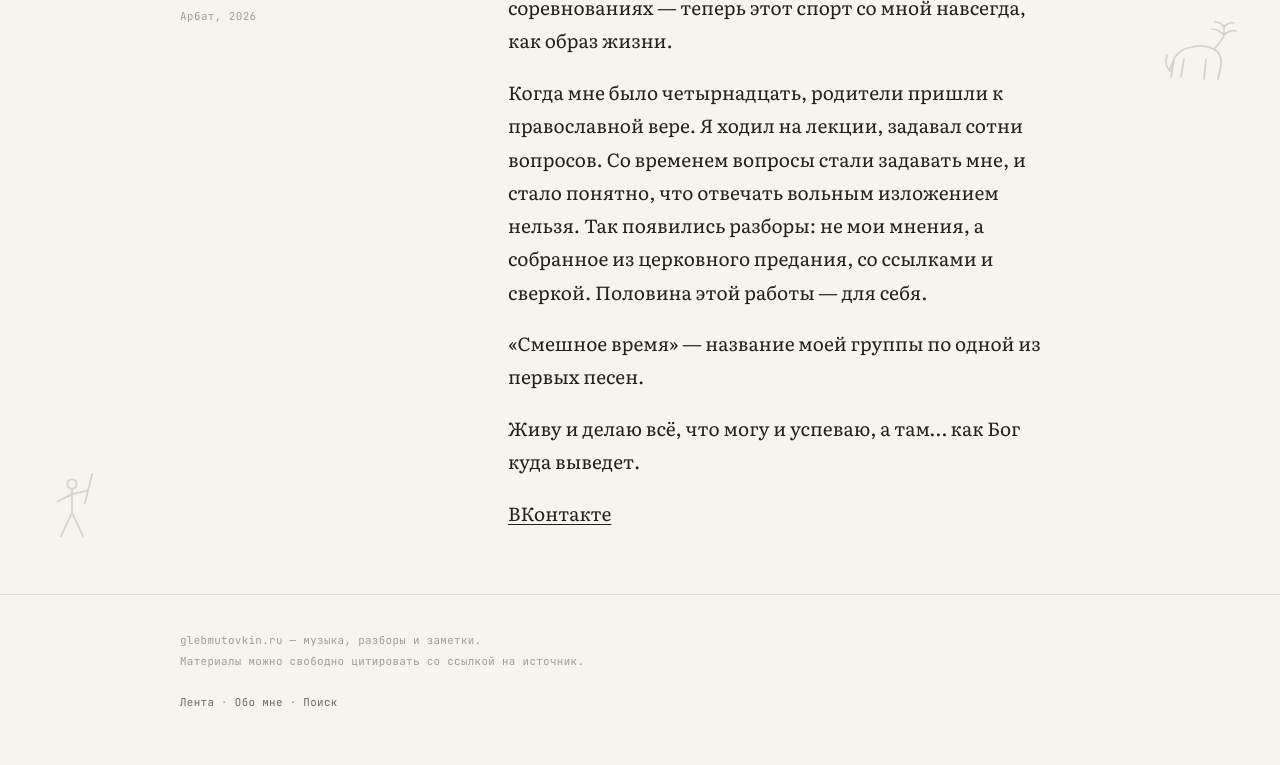
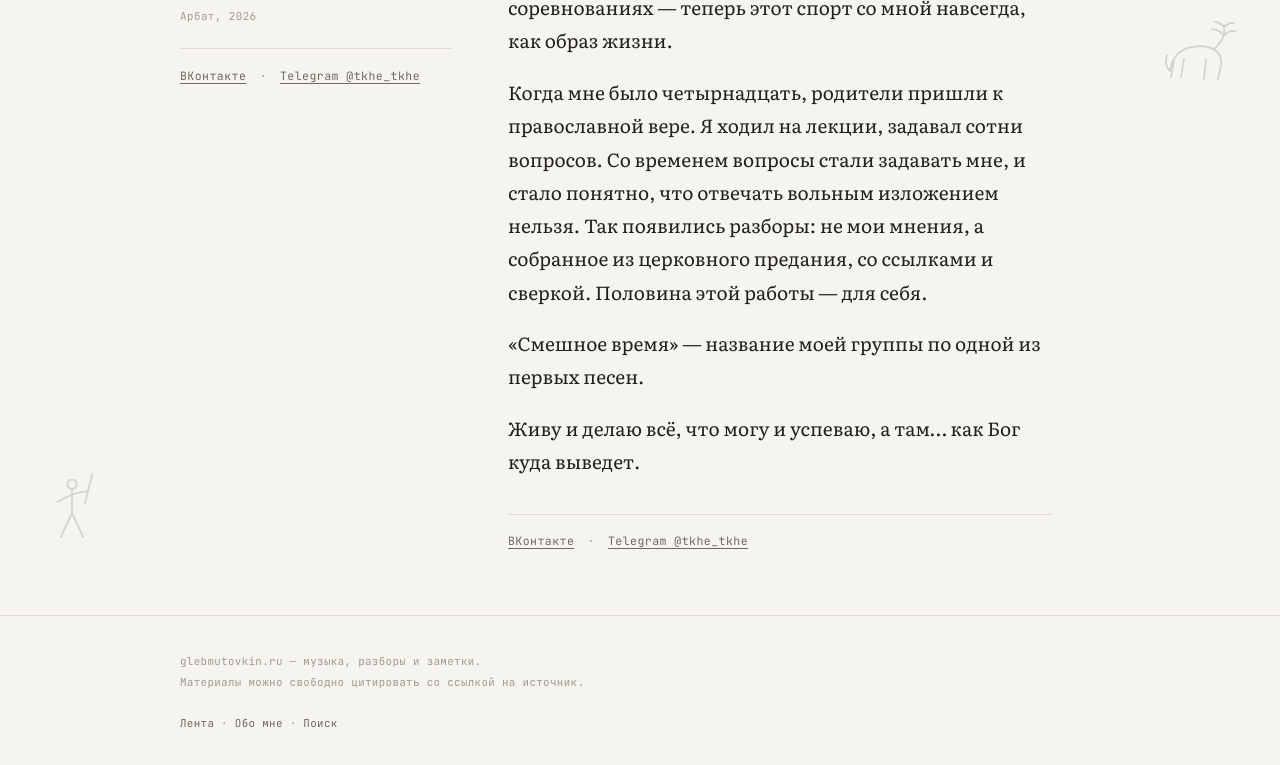
Before and after one commit to tkhe-tkhe/glebmutovkin.ru, an Astro site: page /o-mne in a window 1280 px wide. Shown: the part 659-1424 px from the top of the page. Built offline with nearby package versions, Linux system fonts and the light colour scheme; Astro itself is replaced by a stand-in of ours.

Commit message:
Контакты на 'Обо мне': ВК и Telegram, дважды на странице

```diff
--- /dev/null
+++ b/src/components/Kontakty.astro
@@ -0,0 +1,15 @@
+---
+// Контакты — одна служебная строка. На «Обо мне» стоит дважды: под портретом
+// и в конце текста, чтобы её было видно независимо от длины текста.
+// Адреса правятся здесь, в одном месте.
+//
+// Формы обратной связи на сайте нет и не будет: любое поле для ответа — это
+// персональные данные и статус оператора со всеми обязанностями по 152-ФЗ.
+// Разбор — в `решения-по-сайту.md`, раздел от 16 сентября 2026.
+---
+
+<p class="kontakty">
+  <a class="link" href="https://vk.ru/id49789194">ВКонтакте</a>
+  <span class="sep" aria-hidden="true">·</span>
+  <a class="link" href="https://t.me/tkhe_tkhe" rel="me">Telegram @tkhe_tkhe</a>
+</p>
--- a/src/pages/o-mne/index.astro
+++ b/src/pages/o-mne/index.astro
@@ -1,10 +1,15 @@
 ---
 // Обо мне: портрет слева, текст справа. Текст живёт в src/data/o-mne.ts,
 // чтобы правка слов не задевала разметку.
+//
+// Контакты стоят дважды — под портретом и в конце текста. Решение Глеба
+// от 16 сентября: строку должно быть видно независимо от того, сколько
+// текста на странице.
 import Base from '../../layouts/Base.astro';
 import { Image } from 'astro:assets';
 import portret from '../../images/portret.jpg';
 import { abzacy } from '../../data/o-mne';
+import Kontakty from '../../components/Kontakty.astro';
 ---
 
 <Base
@@ -17,6 +22,7 @@ import { abzacy } from '../../data/o-mne';
     </section>
 
     <section class="omne-row">
+      <div class="stolb">
         <figure>
           <Image
             src={portret}
@@ -26,10 +32,12 @@ import { abzacy } from '../../data/o-mne';
           />
           <figcaption>Арбат, 2026</figcaption>
         </figure>
+        <Kontakty />
+      </div>
 
       <div class="txt">
         {abzacy.map((p) => <p>{p}</p>)}
-        <p><a class="link" href="https://vk.ru/id49789194">ВКонтакте</a></p>
+        <Kontakty />
       </div>
     </section>
   </main>
--- a/src/styles/tkhe.css
+++ b/src/styles/tkhe.css
@@ -814,12 +814,30 @@ footer.site a:hover{color:var(--fg)}
 .omne .txt p{margin:0 0 1.15rem}
 .omne .txt p:last-child{margin:0}
 
+/* Контакты. Служебная строка, а не часть рассказа: моноширинная, отделена
+   сверху той же волосяной линией, что записи ленты. Ни кнопок, ни значков.
+   Стоит на странице дважды — под портретом и в конце текста, — чтобы её было
+   видно и на коротком тексте, и когда текст вырастет. */
+.omne .kontakty{
+  font-family:var(--mono);font-size:.72rem;letter-spacing:.04em;
+  color:var(--fg-2);line-height:1.6;
+  margin:1.5rem 0 0;padding-top:1.1rem;border-top:1px solid var(--line);
+}
+.omne .kontakty .sep{color:var(--fg-3);margin:0 .5em}
+/* В текстовой колонке отступ больше: строка должна оторваться от последнего
+   абзаца. Селектор с тегом — иначе правило .txt p:last-child{margin:0} выше
+   окажется точнее и обнулит отступ. */
+.omne .txt p.kontakty{margin-top:2.2rem}
+
 .omne-row{display:grid;grid-template-columns:minmax(0,1fr);gap:2.5rem}
 @media(min-width:900px){
   .omne-row{grid-template-columns:17rem minmax(0,var(--measure));gap:3.5rem;align-items:start}
 }
-/* На телефоне снимок во всю ширину смотрится плакатом — держим его уже. */
+/* На телефоне снимок во всю ширину смотрится плакатом — держим его уже.
+   Столбец с портретом держим тем же пределом, иначе строка контактов
+   под ним растянется шире снимка. */
 @media(max-width:720px){
+  .omne .stolb{max-width:20rem}
   .omne figure{max-width:20rem}
 }
 
```
Also changed, not shown: Claude outputs/karta-1280.png (deleted), Claude outputs/karta-390.png (deleted), Claude outputs/o-zle-top.png (deleted), Claude outputs/razbory-katalog.png (deleted), Claude outputs/svern-1280.png (deleted), Claude outputs/svern-390-open.png (deleted). Lines whose indentation alone changed are shown as unchanged.
